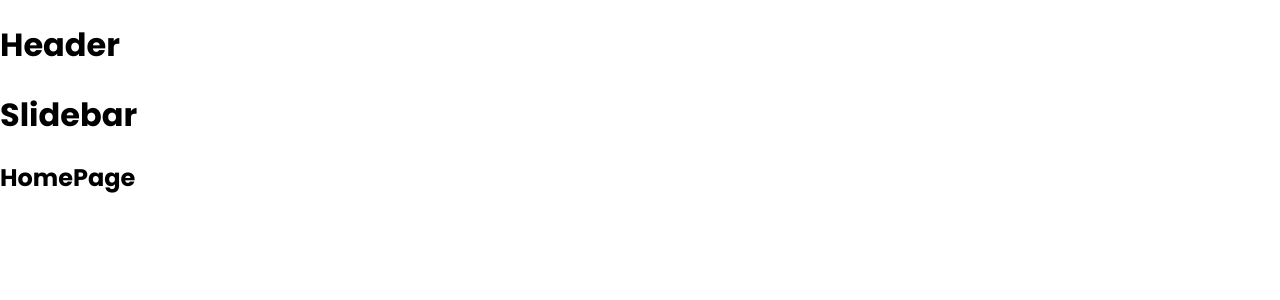
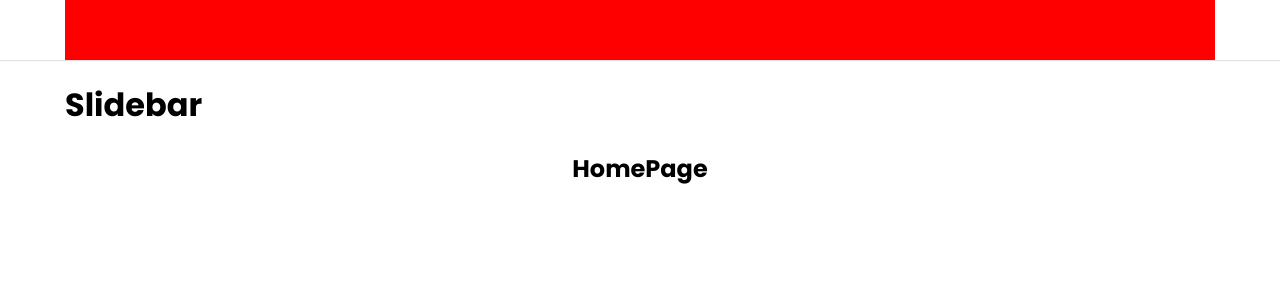
Before and after one commit to DevAnonitos/TikTok-clone-app, a React (Create React App) app: page / in a window 1280 px wide. Shown: the top 300 px of the page. Built offline with nearby package versions, Linux system fonts and the light colour scheme.

Commit message:
update-layout

```diff
--- a/package.json
+++ b/package.json
@@ -6,6 +6,7 @@
     "@testing-library/jest-dom": "^5.16.5",
     "@testing-library/react": "^13.4.0",
     "@testing-library/user-event": "^13.5.0",
+    "classnames": "^2.3.2",
     "normalize.css": "^8.0.1",
     "react": "^18.2.0",
     "react-dom": "^18.2.0",
--- a/public/index.html
+++ b/public/index.html
@@ -10,34 +10,13 @@
       content="Web site created using create-react-app"
     />
     <link rel="apple-touch-icon" href="%PUBLIC_URL%/logo192.png" />
-    <!--
-      manifest.json provides metadata used when your web app is installed on a
-      user's mobile device or desktop. See https://developers.google.com/web/fundamentals/web-app-manifest/
-    -->
     <link rel="manifest" href="%PUBLIC_URL%/manifest.json" />
-    <!--
-      Notice the use of %PUBLIC_URL% in the tags above.
-      It will be replaced with the URL of the `public` folder during the build.
-      Only files inside the `public` folder can be referenced from the HTML.
-
-      Unlike "/favicon.ico" or "favicon.ico", "%PUBLIC_URL%/favicon.ico" will
-      work correctly both with client-side routing and a non-root public URL.
-      Learn how to configure a non-root public URL by running `npm run build`.
-    -->
-    <title>React App</title>
+    <title>Tiktok</title>
   </head>
   <body>
     <noscript>You need to enable JavaScript to run this app.</noscript>
-    <div id="root"></div>
-    <!--
-      This HTML file is a template.
-      If you open it directly in the browser, you will see an empty page.
+    <div id="root">
 
-      You can add webfonts, meta tags, or analytics to this file.
-      The build step will place the bundled scripts into the <body> tag.
-
-      To begin the development, run `npm start` or `yarn start`.
-      To create a production bundle, use `npm run build` or `yarn build`.
-    -->
+    </div>
   </body>
 </html>
--- a/src/components/GlobalStyles/GlobalStyle.scss
+++ b/src/components/GlobalStyles/GlobalStyle.scss
@@ -6,7 +6,10 @@
 }
 
 *{
+    margin: 0;
+    padding: 0;
     box-sizing: border-box;
+    font-family: 'Poppins', sans-serif;
 }
 
 html {
--- /dev/null
+++ b/src/components/Layout/DefaultLayout/DefaultLayout.module.scss
@@ -0,0 +1,9 @@
+.wrapper{
+    display: flex;
+    flex-direction: column;
+    align-items: center;
+}
+
+.container {
+    width: 1150px;
+}
--- a/src/components/Layout/DefaultLayout/index.js
+++ b/src/components/Layout/DefaultLayout/index.js
@@ -1,14 +1,19 @@
-import Header from "./Header";
+import Header from "@/components/Layout/components/Header";
 import Slidebar from "./Slidebar";
+
+import styles from "./DefaultLayout.module.scss";
+import classNames from "classnames/bind";
+
+const cx = classNames.bind(styles);
 
 function DefaultLayout({children}) {
     return (
-        <div>
+        <div className={cx('wrapper')}>
             <Header />
-            <div className="container">
+            <div className={cx('container')}>
                 <Slidebar />
             </div>
-            <div className="content">
+            <div className={cx('content')}>
                 {children}
             </div>
         </div>
--- a/src/components/Layout/HeaderOnly/Header/index.js
+++ /dev/null
@@ -1,9 +0,0 @@
-function Header() {
-    return (
-        <h1>
-            Header
-        </h1>
-    );
-}
-
-export default Header;
--- a/src/components/Layout/HeaderOnly/index.js
+++ b/src/components/Layout/HeaderOnly/index.js
@@ -1,4 +1,4 @@
-import Header from "./Header";
+import Header from "@/components/Layout/components/Header";
 function DefaultLayout({children}) {
     return (
         <div>
--- /dev/null
+++ b/src/components/Layout/components/Header/Header.module.scss
@@ -0,0 +1,14 @@
+.wrapper{
+    display: flex;
+    justify-content: center;
+    align-items: center;
+    width: 100%;
+    height: 60px;
+    box-shadow: 0 1px 1px rgb(0 0 0 / 12%);
+}
+
+.inner {
+    height: 100%;
+    width: 1150px;
+    background-color: red;
+}
--- /dev/null
+++ b/src/components/Layout/components/Header/index.js
@@ -0,0 +1,16 @@
+import styles from './Header.module.scss';
+import classNames from 'classnames/bind';
+
+const cx = classNames.bind(styles);
+
+function Header() {
+    return (
+        <header className={cx('wrapper')}>
+            <div className={cx('inner')}>
+
+            </div>
+        </header>
+    );
+}
+
+export default Header;
```
Also changed, not shown: src/routes/index.js (line endings or trailing spaces), 1 other file (tests, documents, lock files or other folders).
